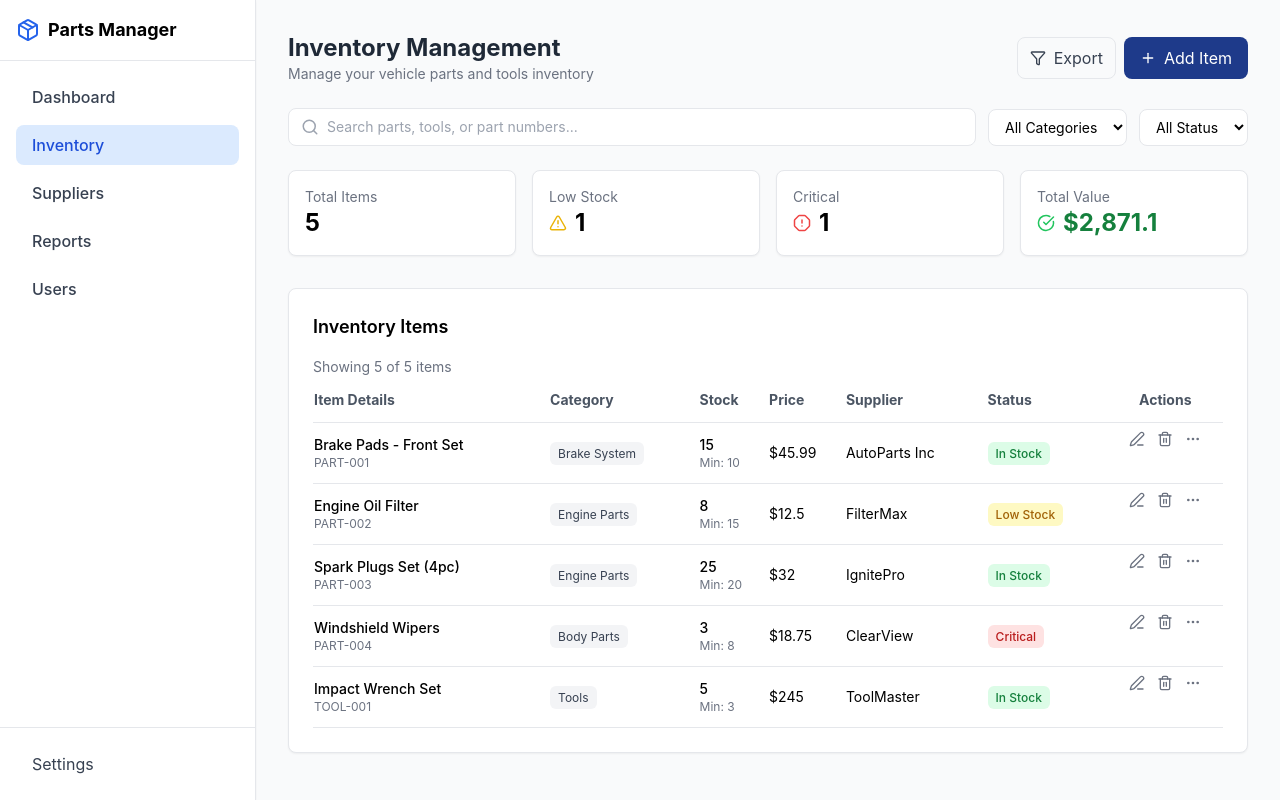
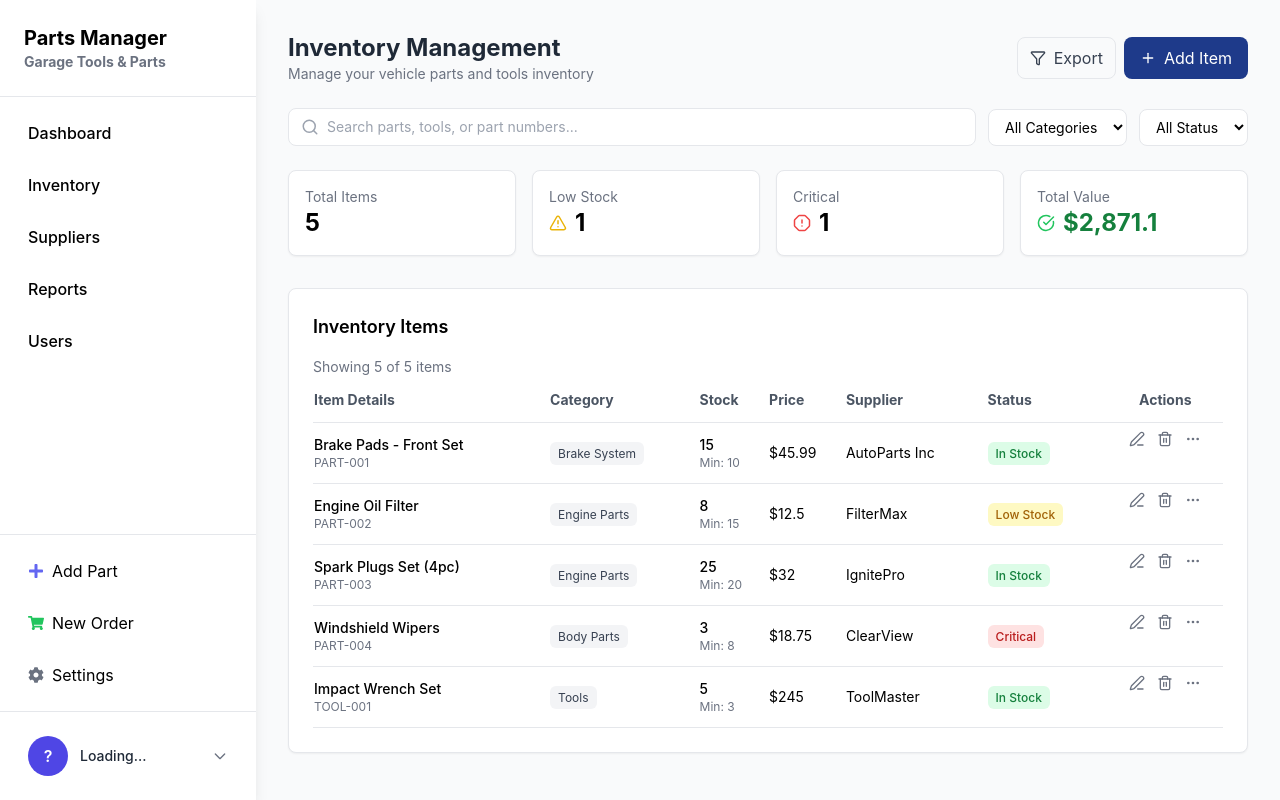
Before and after one commit to Srikumarsahoo/EzzyManagement, a React (Create React App) app in the folder ass-frontend/: page /inventory in a window 1280 px wide. Built offline with nearby package versions, Linux system fonts and the light colour scheme; no server answers.

Commit message:
Added expenses tab

```diff
--- a/ass-frontend/src/pages/Inventory.js
+++ b/ass-frontend/src/pages/Inventory.js
@@ -12,12 +12,19 @@ import {
   AlertOctagon,
   Package,
 } from "lucide-react";
+import { FaBell, FaSun, FaPlus } from "react-icons/fa";
+import {
+  FaFileDownload, FaChartLine, FaMoneyBillWave,
+  FaBoxes, FaUsers, FaShoppingCart, FaCog
+} from "react-icons/fa";
+import ProfileMenu from "../components/ProfileMenu";
+
 
 export default function Inventory() {
   const navigate = useNavigate();
 
   const navItems = [
-    { name: "Dashboard", route: "/dashboard" },
+    { name: "Dashboard", route: "" },
     { name: "Inventory", route: "/inventory" },
     { name: "Suppliers", route: "/suppliers" },
     { name: "Reports", route: "/reports" },
@@ -93,34 +100,59 @@ export default function Inventory() {
   return (
     <div className="flex min-h-screen bg-gray-50">
       {/* Sidebar */}
-      <aside className="w-64 bg-white border-r shadow-sm flex flex-col">
-        <div className="p-4 flex items-center gap-2 border-b">
-          <Package className="text-blue-600" />
-          <h1 className="font-bold text-lg">Parts Manager</h1>
-        </div>
+     <aside className="w-64 bg-white shadow-lg flex flex-col">
+             <div className="p-6 font-bold text-xl border-b">
+               Parts Manager
+               <p className="text-sm text-gray-500">Garage Tools & Parts</p>
+             </div>
+             <nav className="flex-1 p-4 space-y-3">
+               <a
+                 href="/Dashboard"
+                 className="block py-2 px-3 rounded-lg hover:bg-indigo-100 font-medium"
+               >
+                 Dashboard
+               </a>
+               <a
+                 href="/Inventory"
+                 className="block py-2 px-3 rounded-lg hover:bg-indigo-100 font-medium"
+               >
+                 Inventory
+               </a>
+               <a
+                 href="/Suppliers"
+                 className="block py-2 px-3 rounded-lg hover:bg-indigo-100 font-medium"
+               >
+                 Suppliers
+               </a>
+               <a
+                 href="/Reports"
+                 className="block py-2 px-3 rounded-lg hover:bg-indigo-100 font-medium"
+               >
+                 Reports
+               </a>
+               <a
+                 href="/Users"
+                 className="block py-2 px-3 rounded-lg hover:bg-indigo-100 font-medium"
+               >
+                 Users
+               </a>
+             </nav>
+              <div className="border-t p-4 space-y-3">
+                     <button className="flex items-center w-full py-2 px-3 rounded-lg hover:bg-indigo-100">
+                       <FaPlus className="mr-2 text-indigo-500" /> Add Part
+                     </button>
+                     <button className="flex items-center w-full py-2 px-3 rounded-lg hover:bg-indigo-100">
+                       <FaShoppingCart className="mr-2 text-green-500" /> New Order
+                     </button>
+                     <button className="flex items-center w-full py-2 px-3 rounded-lg hover:bg-indigo-100">
+                       <FaCog className="mr-2 text-gray-500" /> Settings
+                     </button>
+                   </div>
+             <div className="p-4 border-t mt-auto">
+               <ProfileMenu />
+             </div>
+           </aside>
 
-        <nav className="flex-1 p-4 space-y-2">
-          {navItems.map((item) => (
-            <button
-              key={item.name}
-              onClick={() => navigate(item.route)}
-              className={`w-full text-left px-4 py-2 rounded-lg font-medium ${
-                item.name === "Inventory"
-                  ? "bg-blue-100 text-blue-700"
-                  : "hover:bg-gray-100 text-gray-700"
-              }`}
-            >
-              {item.name}
-            </button>
-          ))}
-        </nav>
-
-        <div className="border-t p-4">
-          <button className="w-full text-left px-4 py-2 rounded-lg hover:bg-gray-100 text-gray-700">
-            Settings
-          </button>
-        </div>
-      </aside>
 
       {/* Main Content */}
       <main className="flex-1 p-8">
--- a/ass-frontend/src/pages/Reports.js
+++ b/ass-frontend/src/pages/Reports.js
@@ -26,6 +26,7 @@ import {
 import { CSVLink } from "react-csv";
 import ProfileMenu from "../components/ProfileMenu";
 import SalesReport from "./Reports/SalesReport";
+import ExpenseReport from "./Reports/ExpenseReport";
 
 
 // ---------- Mock Data ----------
@@ -239,7 +240,7 @@ export default function Reports() {
 
         {/* Expenses Placeholder */}
         {activeTab === "Expenses" && (
-          <ChartCard title="Expenses Report">Expenses data visualization coming soon...</ChartCard>
+          <ExpenseReport />
         )}
       </main>
     </div>
--- a/ass-frontend/src/pages/Suppliers.js
+++ b/ass-frontend/src/pages/Suppliers.js
@@ -81,23 +81,37 @@ export default function Suppliers() {
                 <p className="text-sm text-gray-500">Garage Tools & Parts</p>
               </div>
               <nav className="flex-1 p-4 space-y-3">
-          <a href="/dashboard" className="block py-2 px-3 rounded-lg hover:bg-indigo-100 font-medium">
+                <a
+                  href="/Dashboard"
+                  className="block py-2 px-3 rounded-lg hover:bg-indigo-100 font-medium"
+                >
                   Dashboard
                 </a>
-          <a href="/inventory" className="block py-2 px-3 rounded-lg hover:bg-indigo-100 font-medium">
+                <a
+                  href="/Inventory"
+                  className="block py-2 px-3 rounded-lg hover:bg-indigo-100 font-medium"
+                >
                   Inventory
                 </a>
-          <a href="/suppliers" className="block py-2 px-3 rounded-lg bg-indigo-100 font-medium text-indigo-600">
+                <a
+                  href="/Suppliers"
+                  className="block py-2 px-3 rounded-lg hover:bg-indigo-100 font-medium"
+                >
                   Suppliers
                 </a>
-          <a href="/reports" className="block py-2 px-3 rounded-lg hover:bg-indigo-100 font-medium">
+                <a
+                  href="/Reports"
+                  className="block py-2 px-3 rounded-lg hover:bg-indigo-100 font-medium"
+                >
                   Reports
                 </a>
-          <a href="/users" className="block py-2 px-3 rounded-lg hover:bg-indigo-100 font-medium">
+                <a
+                  href="/Users"
+                  className="block py-2 px-3 rounded-lg hover:bg-indigo-100 font-medium"
+                >
                   Users
                 </a>
               </nav>
-
                <div className="border-t p-4 space-y-3">
                       <button className="flex items-center w-full py-2 px-3 rounded-lg hover:bg-indigo-100">
                         <FaPlus className="mr-2 text-indigo-500" /> Add Part
@@ -109,7 +123,6 @@ export default function Suppliers() {
                         <FaCog className="mr-2 text-gray-500" /> Settings
                       </button>
                     </div>
-
               <div className="p-4 border-t mt-auto">
                 <ProfileMenu />
               </div>
```
Also changed, not shown: ass-frontend/src/pages/Reports/ExpenseReport.js (+166 -0 lines). Lines whose indentation alone changed are shown as unchanged.
